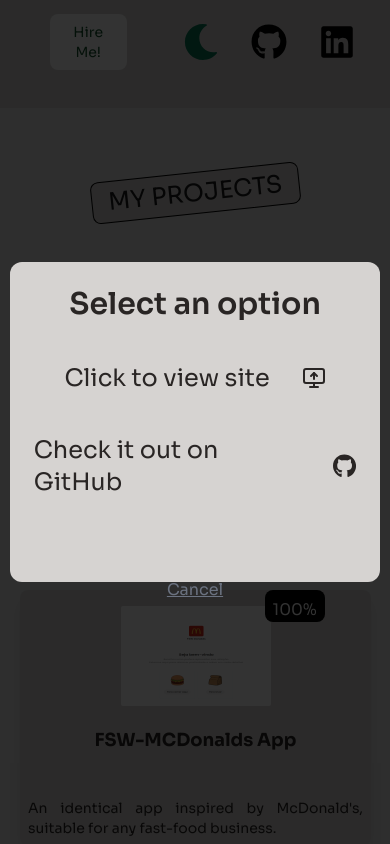
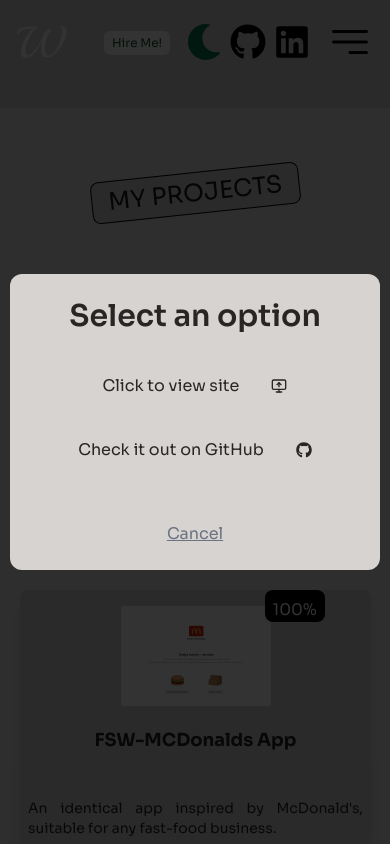
Before and after one commit to wander-cardoso/dev-portfolio, a Next.js app: page / in a window 390 px wide. Both pictures are taken after a click on the element 195 px from the left and 2353 px from the top of the page. Shown: the part 1931-2775 px from the top of the page. Built offline with nearby package versions, Linux system fonts and the light colour scheme.

Commit message:
fix: Adjust layout and spacing in navigation bar and project cards

```diff
--- a/app/components/Home/Navbar/Nav.tsx
+++ b/app/components/Home/Navbar/Nav.tsx
@@ -45,7 +45,7 @@
     >
 
       {/* className={ */}
-      <div className="flex items-center h-full justify-between  w-[95%] sm:w-[90%] xl:w-[80%] mx-auto">
+      <div className="flex items-center h-full justify-around  md:justify-between w-[95%] sm:w-[90%] xl:w-[80%] mx-auto">
         {/* Logo Section */}
         <Link href="/">
           <Image
@@ -57,7 +57,7 @@
           />
         </Link>
         {/* Navigation Links */}
-        <div className="flex items-center space-x-10">
+        <div className="flex items-center md:justify-between sm:space-x-10">
           <div className="hidden xl:flex items-center gap-14 space-x-10">
             {navLinks.map((navlink) => {
               return (
@@ -78,12 +78,12 @@
           {/* Button*/}
           <div className="flex items-center space-x-4">
             <Link href="/pages/contact">
-              <button className="md:px-10 md:py-2 px-5 py-2 text-green-900 fonts-semibold sm:text-base text-sm bg-white hover:bg-gray-200 hover:text-slate-900 transition-all duration-200 rounded-lg">
+              <button className=" px-2 py-1  md:px-5 md:py-2 text-green-900 fonts-semibold text-xs sm:text-base  bg-white hover:bg-gray-200 hover:text-slate-900 transition-all duration-200 rounded-md">
                 Hire Me!
               </button>
             </Link>
             <div
-              className="flex gap-8 px-10 justify-end text-4xl  items-end "
+              className="flex gap-2 sm:gap-8 md:px-10 justify-end text-4xl  items-end "
               style={{
                 color: "var(--text-mobile)",
               }}
@@ -110,7 +110,7 @@
             {/* Mobile Menu Icon */}
             <HiBars3BottomRight
               onClick={openNav}
-              className="w-8 h-8 cursor-pointer text-primary xl:hidden"
+              className="w-12 h-full cursor-pointer text-primary xl:hidden"
               style={{
                 color: "var(--text-mobile)",
               }}
--- a/app/globals.css
+++ b/app/globals.css
@@ -69,7 +69,7 @@
   }
 
   .project__card__select {
-    @apply text-2xl lg:text-3xl  flex gap-8 items-center justify-center hover:text-green-500;
+    @apply text-base sm:text-3xl  flex gap-8 items-center justify-center hover:text-green-500;
   }
 
   .checkbox {
--- a/app/pages/projects/ProjectsCard.tsx
+++ b/app/pages/projects/ProjectsCard.tsx
@@ -87,7 +87,7 @@
               backgroundColor: "var(--button-bg)",
               color: "var(--text-tertiary)",
             }}
-            className="p-6 rounded-xl w-[95%] h-80 "
+            className="p-6 rounded-xl w-[95%] h-70 "
           >
             <h2 className="text-3xl lg:text-4xl font-semibold mb-4 text-center ">
               Select an option
@@ -109,7 +109,7 @@
                 Check it out on GitHub
                 <FaGithub />
               </Link>
-              <button className="mt-10 text-base underline text-gray-500 hover:text-gray-200">
+              <button className="mt-5 text-base underline text-gray-500 hover:text-gray-200">
                 Cancel
               </button>
             </div>
```
